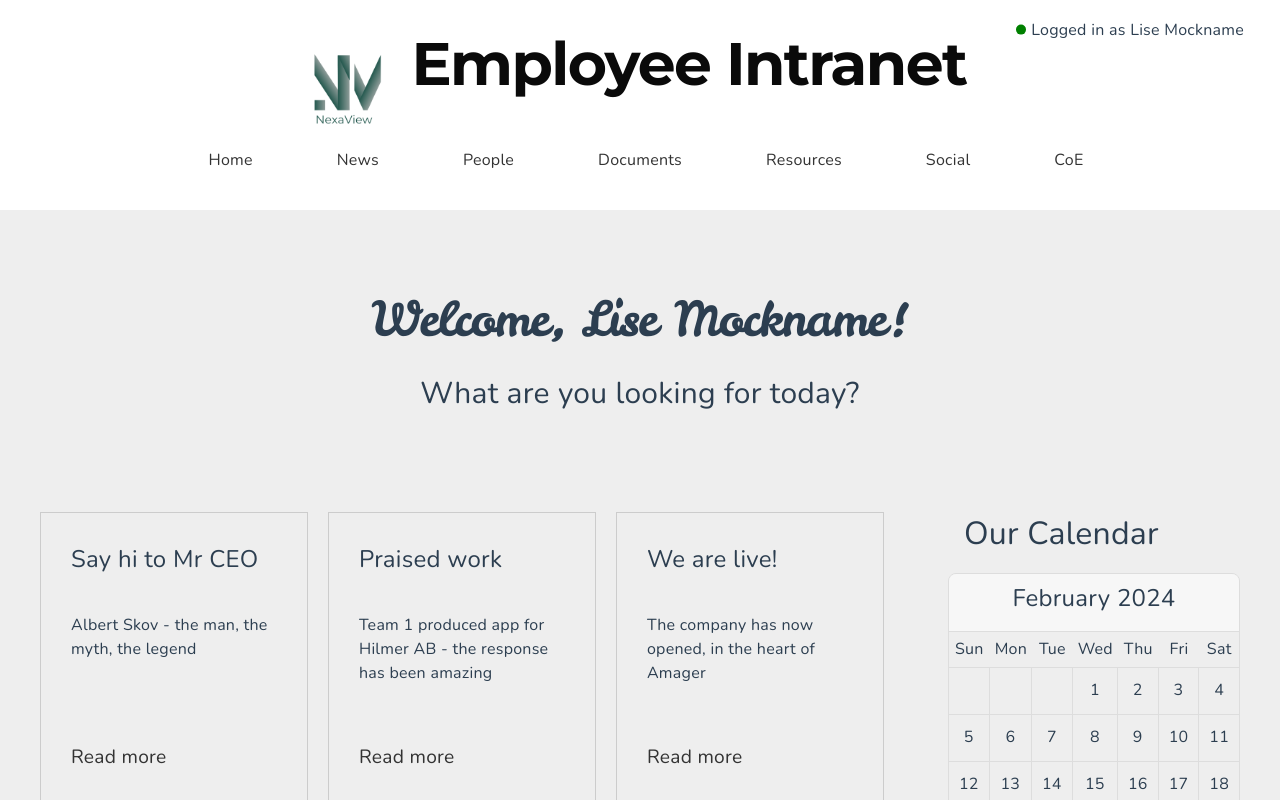
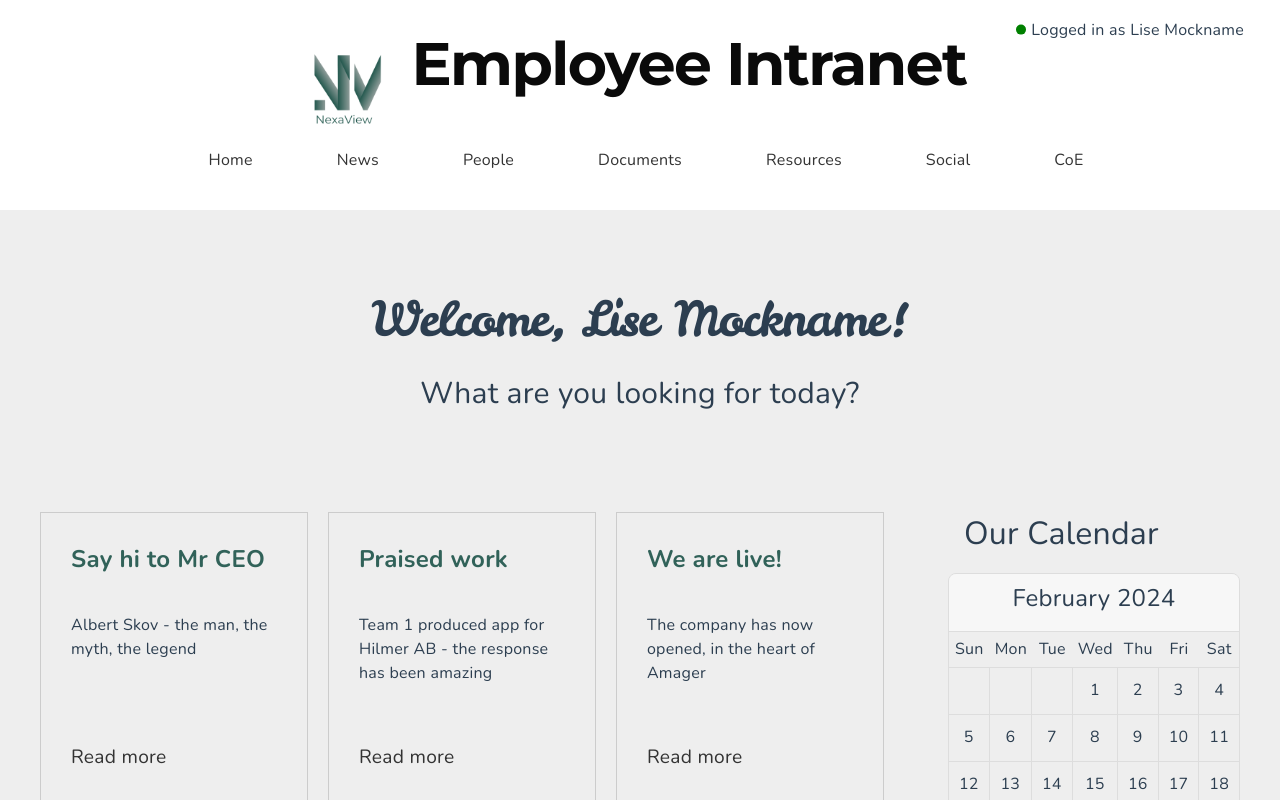
Before and after one commit to mariellelilja/NexaViewEmloyeeIntranet, a Vue app in the folder IntraUmbracoProject/IntraUmbracoProject/ClientApp/app/: page / in a window 1280 px wide. Shown: the top 800 px of the page. Built offline with nearby package versions, Linux system fonts and the light colour scheme.

Commit message:
overridden styling for h3 in articles

```diff
--- a/IntraUmbracoProject/IntraUmbracoProject/ClientApp/app/src/assets/css/global.css
+++ b/IntraUmbracoProject/IntraUmbracoProject/ClientApp/app/src/assets/css/global.css
@@ -58,7 +58,7 @@ h3 {
 h1,
 h2,
 h3 {
-    color: #2c3e50;
+    /* color: #2c3e50; */
 }
 
 p,
@@ -69,9 +69,9 @@ a,
     line-height: 1.5;
 }
 
-.colored-title p {
+.colored-title h3 {
     font-weight: 600;
-    color: #316259;
+    color: #316259 !important;
 }
 
 .friendly-text {
--- a/IntraUmbracoProject/IntraUmbracoProject/ClientApp/app/src/components/ArticlesGrid.vue
+++ b/IntraUmbracoProject/IntraUmbracoProject/ClientApp/app/src/components/ArticlesGrid.vue
@@ -136,4 +136,9 @@ a:hover {
 .nv-article p {
   font-size: calc(14px + 0.5vw);
 } */
+
+h3 {
+  font-weight: 600;
+  color: #316259 !important;
+}
 </style>
```
